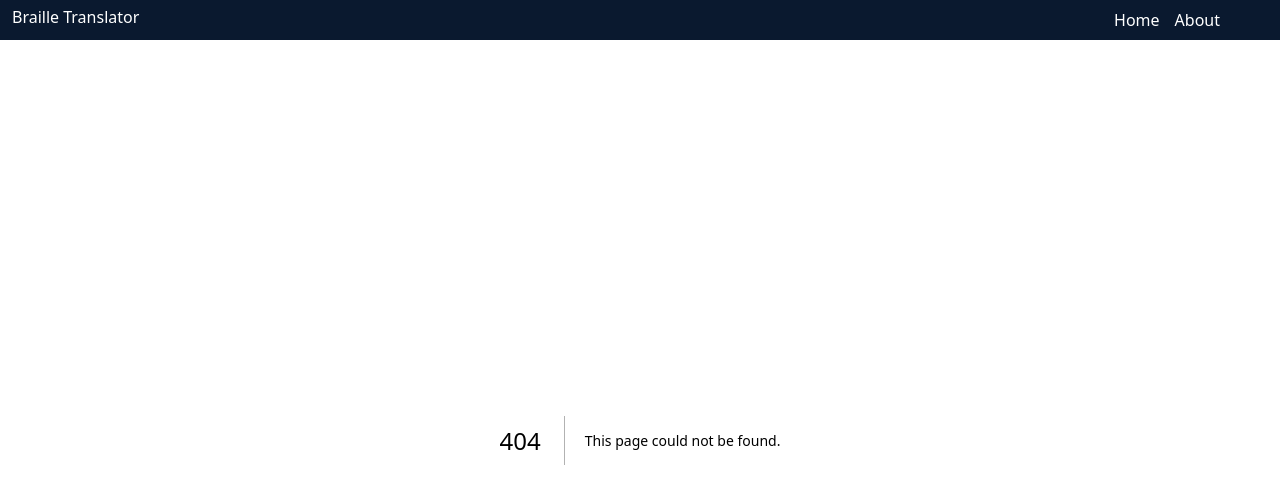
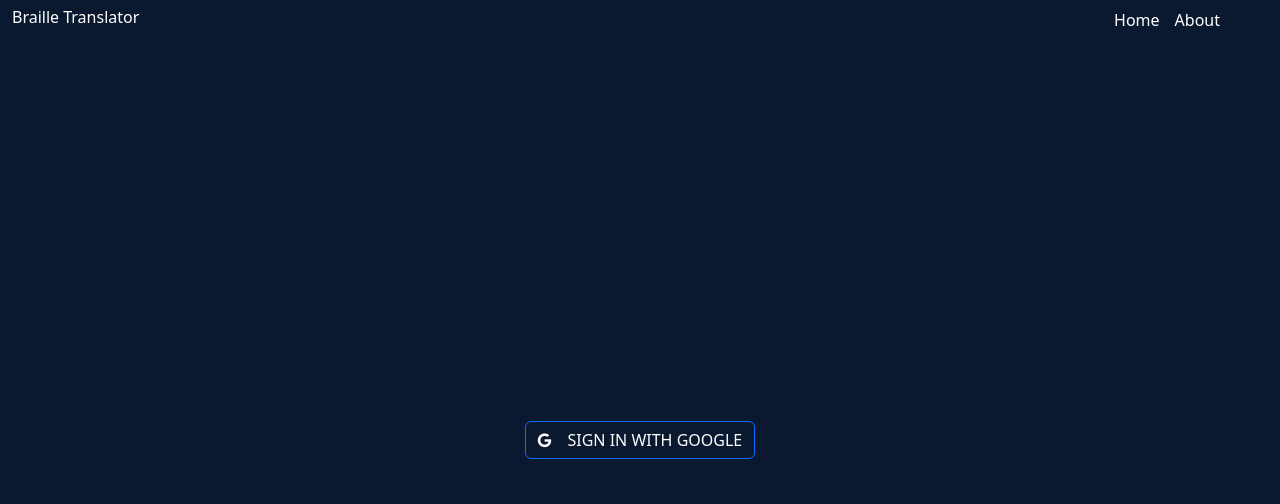
Before and after one commit to zendalona/online-braille-translator, a Next.js app: page /login in a window 1280 px wide. Before the commit this address had no page. Shown: the top 504 px of the page. Built offline with nearby package versions, Linux system fonts and the light colour scheme.

Commit message:
login page added

```diff
--- /dev/null
+++ b/src/components/Authentication/Login.js
@@ -0,0 +1,12 @@
+import React from 'react'
+import styles from '../../styles/Login.module.css'
+function Login() {
+  return (
+    <section className={`container-fluid ${styles.auth_container}`}>
+  <div><a className={`btn btn-primary ${styles.signin_btn}`} href="/auth/google"><i className="fa fa-google" />SIGN IN WITH GOOGLE</a></div>
+</section>
+
+  )
+}
+
+export default Login
--- /dev/null
+++ b/src/pages/login.js
@@ -0,0 +1,10 @@
+import Login from '@/components/Authentication/Login'
+import React from 'react'
+
+function login() {
+  return (
+    <Login/>
+  )
+}
+
+export default login
--- /dev/null
+++ b/src/styles/Login.module.css
@@ -0,0 +1,13 @@
+.signin_btn {
+    /*width: 275px;*/
+    display: flex;
+    gap: 16px;
+    align-items: center;
+  }
+
+  .auth_container {
+    display: flex;
+    justify-content: center;
+    align-items: center;
+    height: 100vh;
+  }
```
